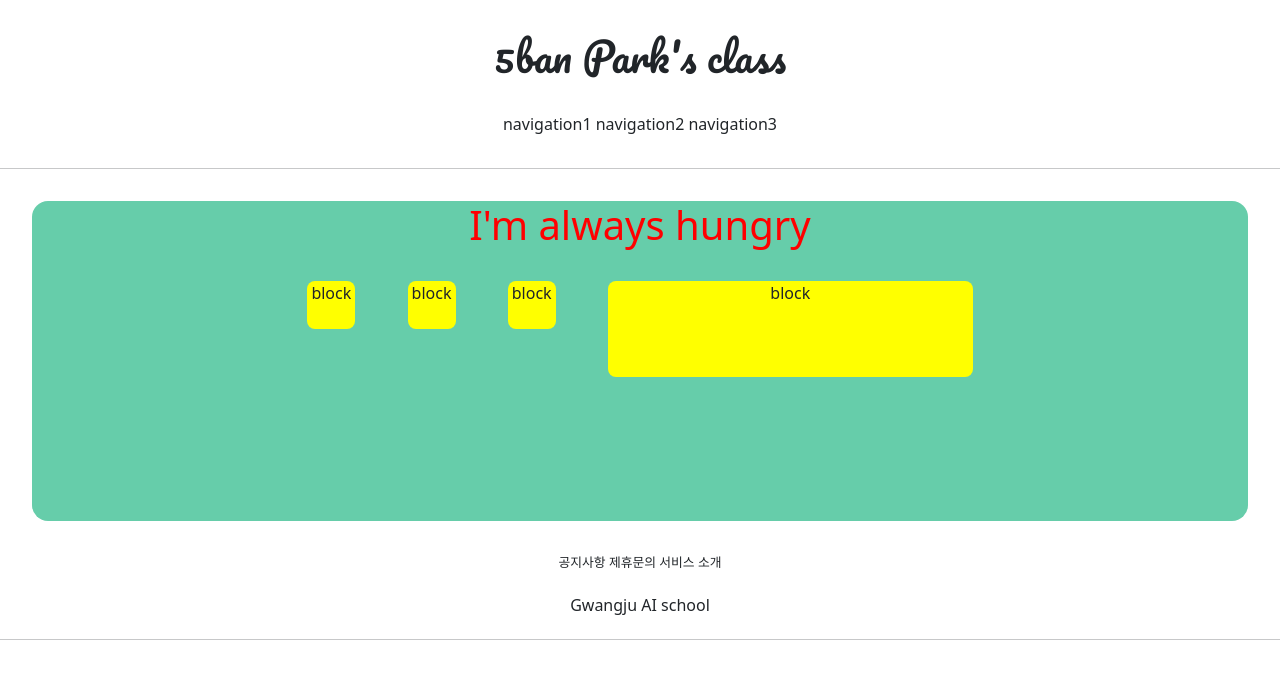
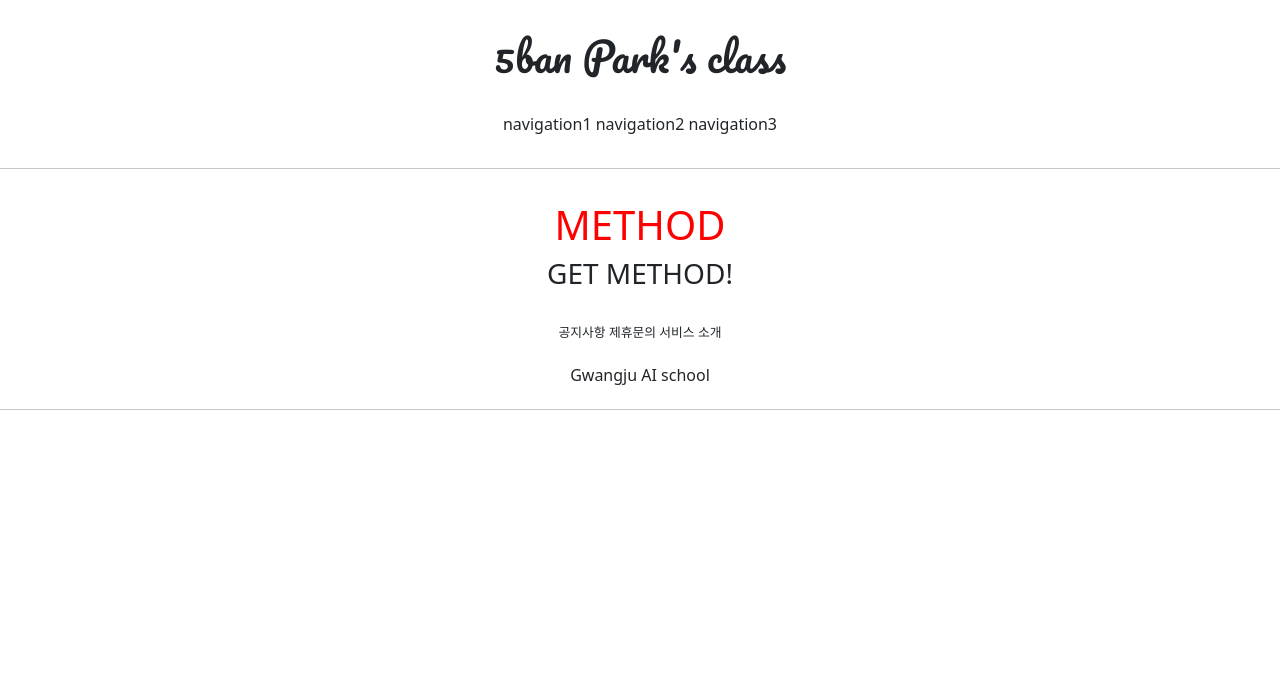
Before and after one commit to glory-ju/julyfifth, a Django app: page /accounts/hello_world/ in a window 1280 px wide. Shown: the top 679 px of the page. Run offline with Django 3.2, Linux system fonts and the light colour scheme; parts of the project's set-up code (start-up, migrations or seed data) failed here and were passed over.

Commit message:
0708/ Web Application 1st commit

```diff
--- a/accountapp/templates/accountapp/hello_world.html
+++ b/accountapp/templates/accountapp/hello_world.html
@@ -2,30 +2,31 @@
 
 {% block content %}
 
-    <style>
+{#    <style>#}
+{##}
+{#        .testing {#}
+{#            background-color: yellow;#}
+{#            height: 48px;#}
+{#            width: 48px;#}
+{#            border-radius: .5rem;#}
+{#            margin: 1.5rem;#}
+{#        }#}
+{#    </style>#}
 
-        .testing {
-            background-color: yellow;
-            height: 48px;
-            width: 48px;
-            border-radius: .5rem;
-            margin: 1.5rem;
-        }
-    </style>
-
-<div style="text-align: center; height: 20rem; background-color: mediumaquamarine;
-border-radius: 1rem; margin: 2rem; overflow: hidden;">
-    <h1 style="color: red;">I'm always hungry</h1>
+{#<div style="text-align: center; height: 20rem; background-color: mediumaquamarine;#}
+{#border-radius: 1rem; margin: 2rem; overflow: hidden;">#}
+<div style="margin: 2rem; text-align: center">
+    <h1 style="color: red;">METHOD</h1>
 
 {#    <div class="'testing" style="display: block">block</div>#}
 {#    <div class="'testing" style="display: inline">inline</div>#}
 {#    <div class="'testing" style="display: inline-block">inline-block</div>#}
 {#    <div class="'testing" style="display: none">none</div>#}
 {#    <div class="'testing">default</div>#}
-    <div class="testing" style="display: inline-block">block</div>
-    <div class="testing" style="display: inline-block; width: 3rem; height: 3rem">block</div>
-    <div class="testing" style="display: inline-block; width: 3em; height: 3em">block</div>
-    <div class="testing" style="display: inline-block; width: 30%; height: 30%">block</div>
+{#       <div class="testing" style="display: inline-block">block</div>#}
+{#       <div class="testing" style="display: inline-block; width: 3rem; height: 3rem">block</div>#}
+{#       <div class="testing" style="display: inline-block; width: 3em; height: 3em">block</div>#}
+{#       <div class="testing" style="display: inline-block; width: 30%; height: 30%">block</div>#}
 
 {##}
 {#    <div>#}
@@ -41,6 +42,8 @@ border-radius: 1rem; margin: 2rem; overflow: hidden;">
 {#        <h1 style="color: red;">I'm hungry!!!!</h1>#}
 {#    </div>#}
 
+    <h3>{{ text }}</h3>
+
 </div>
 
 {% endblock %}
--- a/accountapp/views.py
+++ b/accountapp/views.py
@@ -4,4 +4,9 @@ from django.shortcuts import render
 # Create your views here.
 
 def hello_world(request):
-    return render(request, 'accountapp/hello_world.html')
+    if request.method == "POST":
+        return render(request, 'accountapp/hello_world.html',
+                      context={'text': 'POST METHOD!'})
+    else:
+        return render(request, 'accountapp/hello_world.html',
+                      context={'text': 'GET METHOD!'})
```
